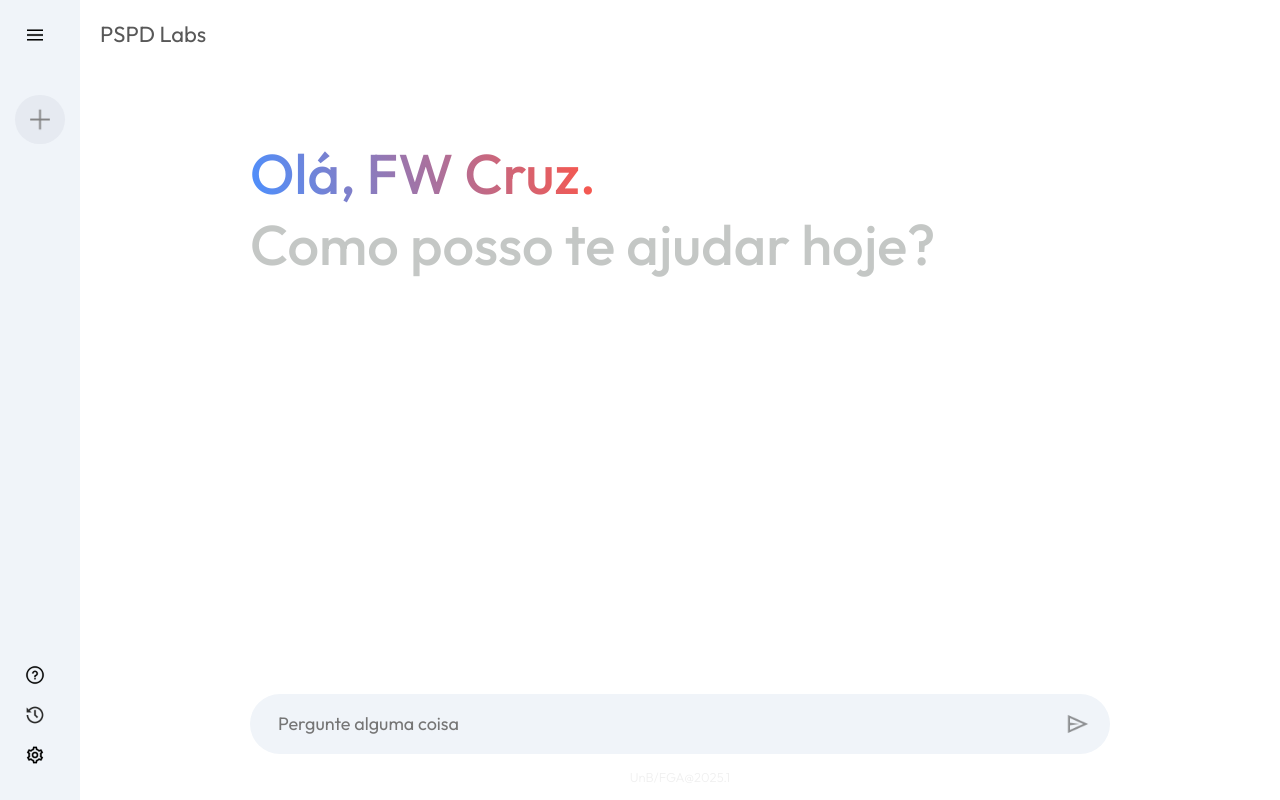
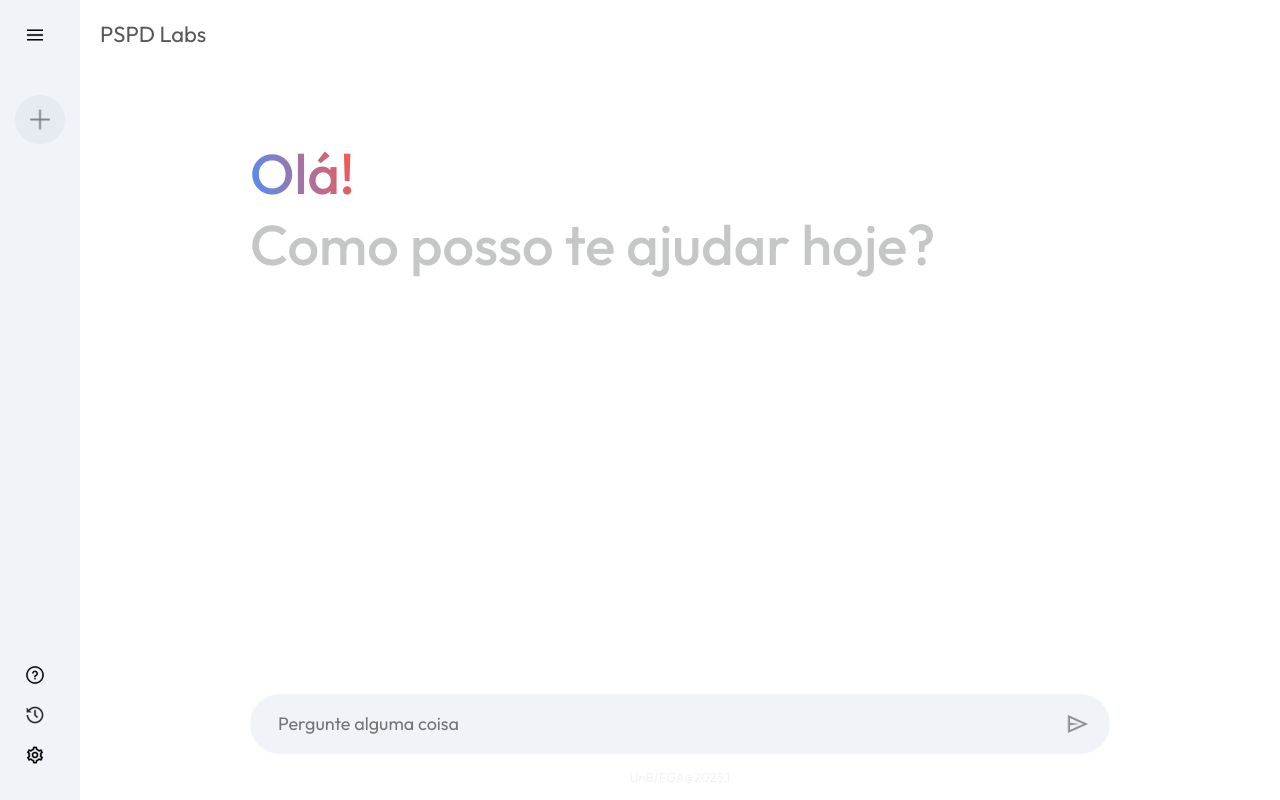
Before and after one commit to gitbmvb/pspd-lab-grpc, a React (Vite) app in the folder frontend/: page /main in a window 1280 px wide. Built offline with nearby package versions, Linux system fonts and the light colour scheme.

Commit message:
edit: organiza arquivos

```diff
--- a/frontend/src/pages/Main.jsx
+++ b/frontend/src/pages/Main.jsx
@@ -18,7 +18,7 @@ const Main = () => {
                 {!showResult ?
                     <>
                         <div className="greet">
-                            <p><span>Olá, FW Cruz.</span></p>
+                            <p><span>Olá!</span></p>
                             <p>Como posso te ajudar hoje?</p>
                         </div>
                     </>
```
Also changed, not shown: 2 other files (tests, documents, lock files or other folders).
